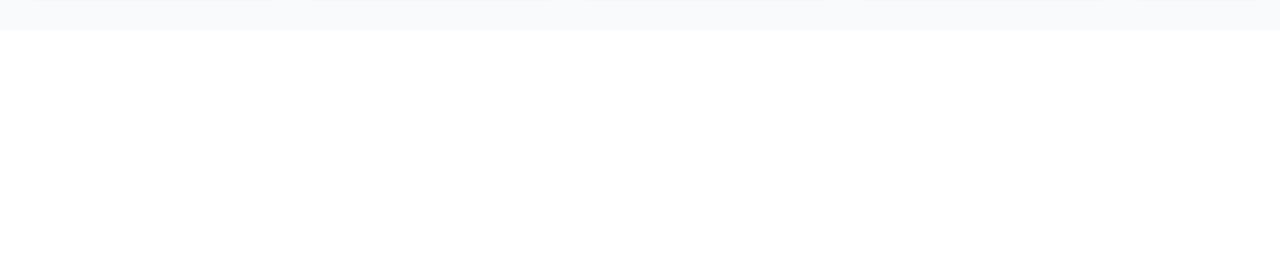
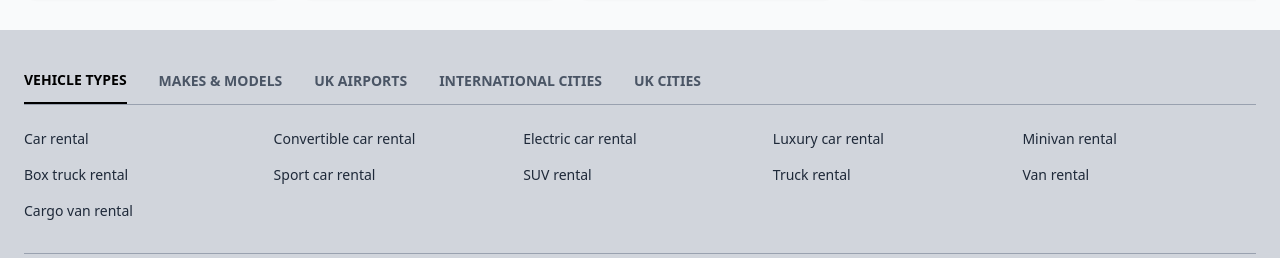
Before and after one commit to AbuzarDev7/Turo-Website-clone-React-js, a React (Vite) app: page / in a window 1280 px wide. Shown: the part 2534-2792 px from the top of the page. Before the commit the page ends 2564 px from the top, so only its background shows below. Built offline with nearby package versions, Linux system fonts and the light colour scheme.

Commit message:
60% done

```diff
--- a/src/App.jsx
+++ b/src/App.jsx
@@ -1,5 +1,6 @@
 import Btns from "./componnts/Btns"
 import Cards from "./componnts/Cards"
+import FooterSection from "./componnts/FooterSec1"
 import Navbar from "./componnts/Navbar"
 import Section from "./componnts/Section"
 
@@ -14,7 +15,7 @@ const App = () => {
       <Section/>
       <Btns/>
         <Cards/>
-
+<FooterSection/>
     </div>
   )
 }
--- a/src/componnts/Cards.jsx
+++ b/src/componnts/Cards.jsx
@@ -1,7 +1,7 @@
 import React from "react";
 import carsData from "../cars";
 
-// ✅ Headings for each row
+
 const sectionTitles = [
   "Car rentals in London",
   "SUV rental at King’s Cross",
@@ -21,12 +21,12 @@ const Cards = () => {
       {carGroups.map((group, index) => (
         <div key={index} className="space-y-4">
 
-          {/* ✅ Heading changes every 10 cards */}
+
           <h2 className="text-2xl font-semibold">
             {sectionTitles[index] || "Car rentals near you"}
           </h2>
 
-          {/* Scrollable cards */}
+
           <div className="overflow-x-auto">
             <div className="flex gap-4 w-max pb-2">
               {group.map((car) => {
--- a/src/componnts/FooterSec1.jsx
+++ b/src/componnts/FooterSec1.jsx
@@ -1,11 +1,49 @@
-import React from 'react'
+import React, { useState } from "react";
+import footerSecLinks from "../footerSecLinks";
 
-const FooterSec1 = () => {
+const FooterSection = () => {
+  const [activeIndex, setActiveIndex] = useState(0);
+
   return (
-    <div>
+    <div className="bg-gray-300">
+      <div className="max-w-7xl mx-auto px-4 sm:px-6 py-8 sm:py-10">
 
+        {/* ✅ TOP TABS */}
+        <div className="flex gap-6 sm:gap-8 overflow-x-auto scrollbar-hide border-b border-gray-400 mb-6">
+          {footerSecLinks.map((section, i) => (
+            <button
+              key={i}
+              onClick={() => setActiveIndex(i)}
+              className={`whitespace-nowrap pb-3 text-xs sm:text-sm font-semibold uppercase transition ${
+                activeIndex === i
+                  ? "border-b-2 border-black text-black"
+                  : "text-gray-600 hover:text-black"
+              }`}
+            >
+              {section.title}
+            </button>
+          ))}
+        </div>
+
+        {/* ✅ LINKS AREA */}
+        <div className="grid grid-cols-1 xs:grid-cols-2 sm:grid-cols-3 md:grid-cols-4 lg:grid-cols-5 gap-3 sm:gap-4 text-sm text-gray-800">
+          {footerSecLinks[activeIndex].links.map((link, i) => (
+            <a
+              key={i}
+              href="#"
+              className="hover:underline break-words"
+            >
+              {link}
+            </a>
+          ))}
+        </div>
+
+        {/* ✅ BOTTOM LINE */}
+        <div className="mt-8 border-b border-gray-400"></div>
+
+      </div>
     </div>
-  )
-}
+  );
+};
 
-export default FooterSec1
+export default FooterSection;
--- /dev/null
+++ b/src/footerSecLinks.js
@@ -0,0 +1,71 @@
+const footerLinks = [
+  {
+    title: "Vehicle types",
+    links: [
+      "Car rental",
+      "Convertible car rental",
+      "Electric car rental",
+      "Luxury car rental",
+      "Minivan rental",
+      "Box truck rental",
+      "Sport car rental",
+      "SUV rental",
+      "Truck rental",
+      "Van rental",
+      "Cargo van rental",
+    ],
+  },
+
+  {
+    title: "Makes & models",
+    links: [
+      "Audi rental",
+      "BMW rental",
+      "Ford rental",
+      "Jaguar rental",
+      "Land Rover rental",
+      "Mini rental",
+      "Porsche rental",
+      "Tesla rental",
+      "Toyota rental",
+      "Vauxhall rental",
+      "Volkswagen rental",
+      "See more makes",
+    ],
+  },
+
+  {
+    title: "UK airports",
+    links: [
+      "Car rental Heathrow Airport (LHR)",
+      "Car rental Gatwick Airport (LGW)",
+      "Car rental Manchester Airport (MAN)",
+      "Car rental Birmingham Airport (BHX)",
+      "Car rental Edinburgh Airport (EDI)",
+    ],
+  },
+
+  {
+    title: "International cities",
+    links: [
+      "Car rental Paris",
+      "Car rental New York",
+      "Car rental Los Angeles",
+      "Car rental Sydney",
+      "Car rental Toronto",
+    ],
+  },
+
+  {
+    title: "UK cities",
+    links: [
+      "Car rental London",
+      "Car rental Birmingham",
+      "Car rental Manchester",
+      "Car rental Leeds",
+      "Car rental Bristol",
+    ],
+  },
+];
+
+export default footerLinks;
```
